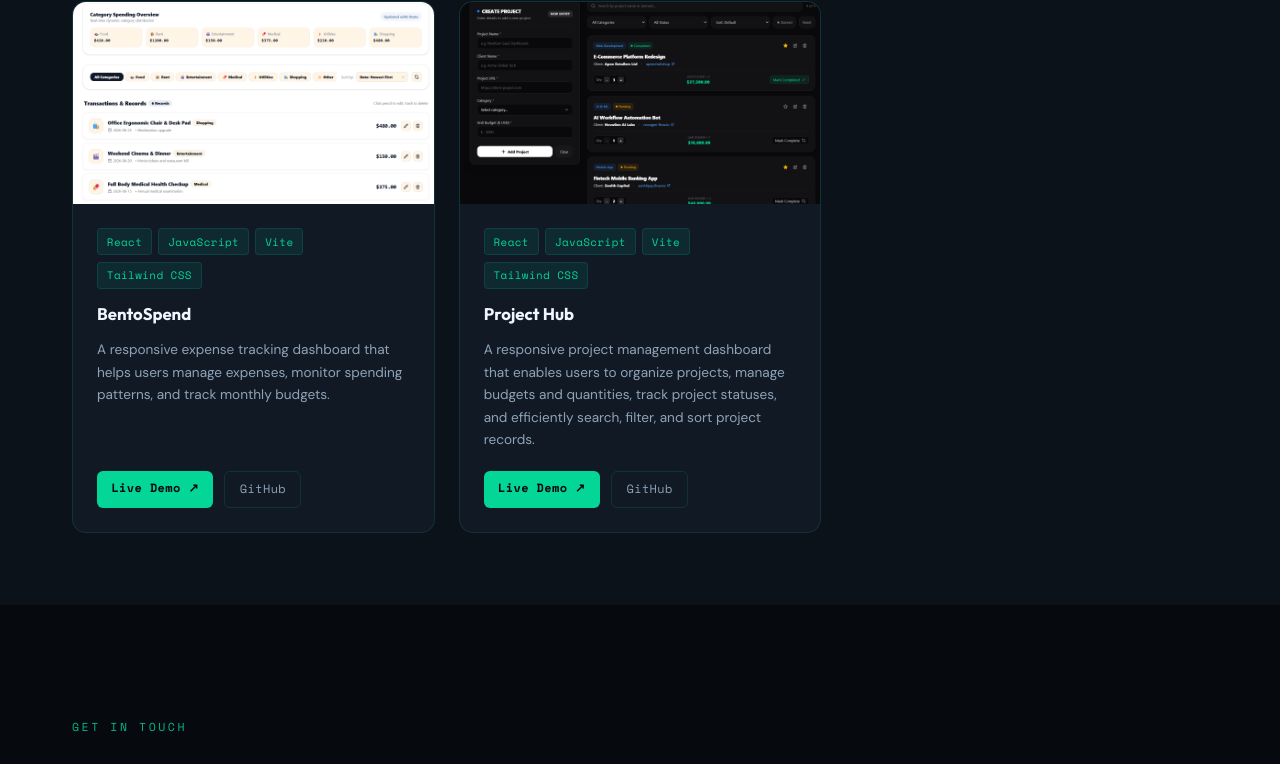
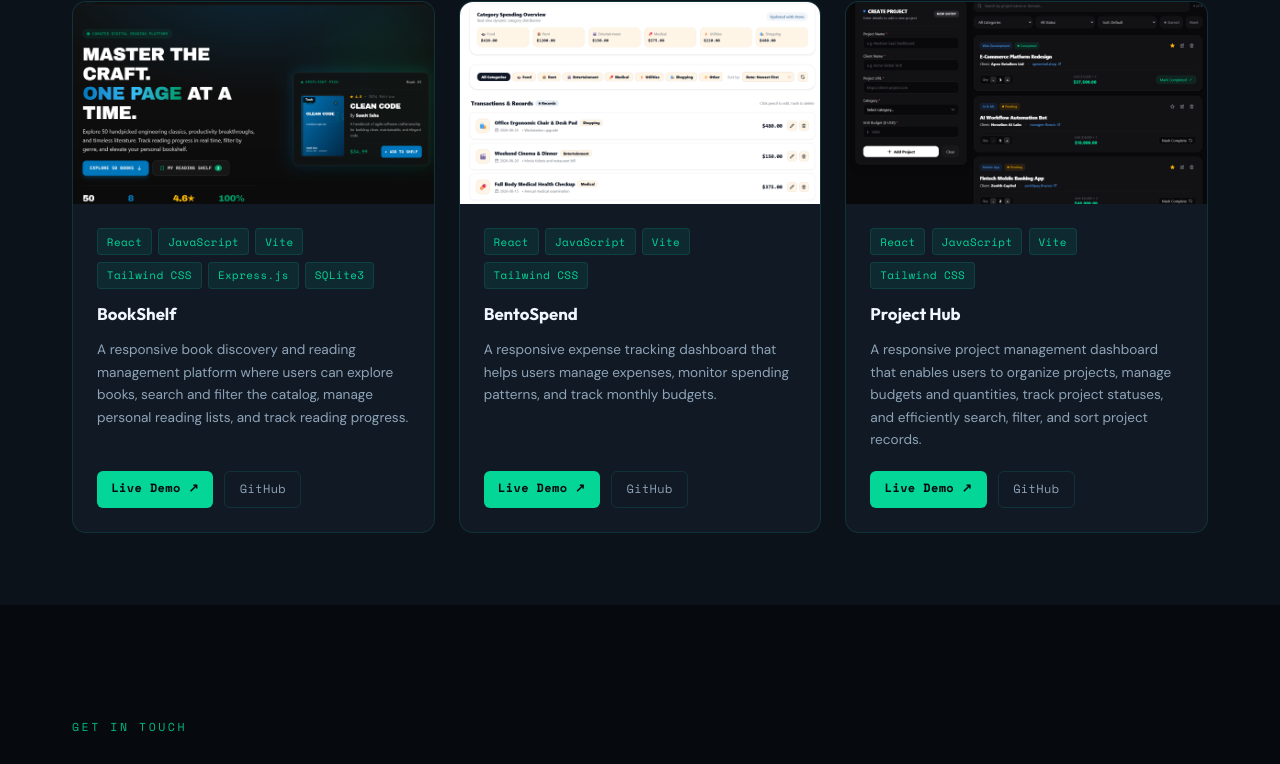
Before and after one commit to sasamir10/sabbir-ahmed-samir, a React (Vite) app: page / in a window 1280 px wide. Shown: the part 3372-4136 px from the top of the page. Built offline with nearby package versions, Linux system fonts and the light colour scheme.

Commit message:
feat: add BookShelf to portfolio projects

```diff
--- a/src/components/Projects.jsx
+++ b/src/components/Projects.jsx
@@ -1,5 +1,6 @@
 import { useEffect, useRef, useState } from "react";
 import bentoSpendImage from "../assets/images/bento-spend.png";
+import bookShelfImage from "../assets/images/bookshelf.png";
 import eventLwsImage from "../assets/images/eventlws.png";
 import fitLogImage from "../assets/images/fit-log.png";
 import projectHubImage from "../assets/images/project-hub.png";
@@ -51,6 +52,24 @@ const projects = [
         image: eventLwsImage,
         liveUrl: "https://your-eventlws.vercel.app/",
         githubUrl: "https://github.com/sasamir10/eventlws",
+        featured: false,
+    },
+    {
+        id: "bookshelf",
+        title: "BookShelf",
+        description:
+            "A responsive book discovery and reading management platform where users can explore books, search and filter the catalog, manage personal reading lists, and track reading progress.",
+        technologies: [
+            "React",
+            "JavaScript",
+            "Vite",
+            "Tailwind CSS",
+            "Express.js",
+            "SQLite3",
+        ],
+        image: bookShelfImage,
+        liveUrl: "https://yourbook-shelf.vercel.app/",
+        githubUrl: "https://github.com/sasamir10/book-shelf",
         featured: false,
     },
     {
```
Also changed, not shown: src/assets/images/bookshelf.png (added).
